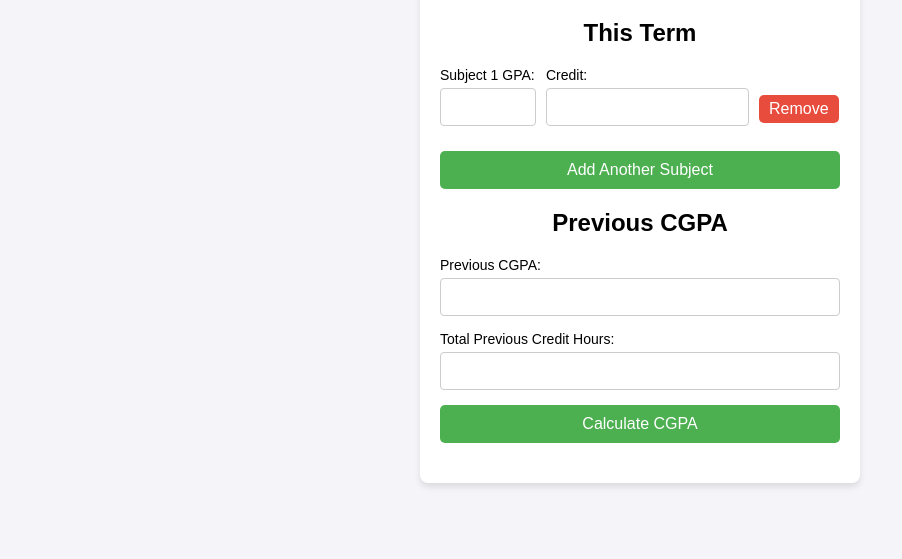
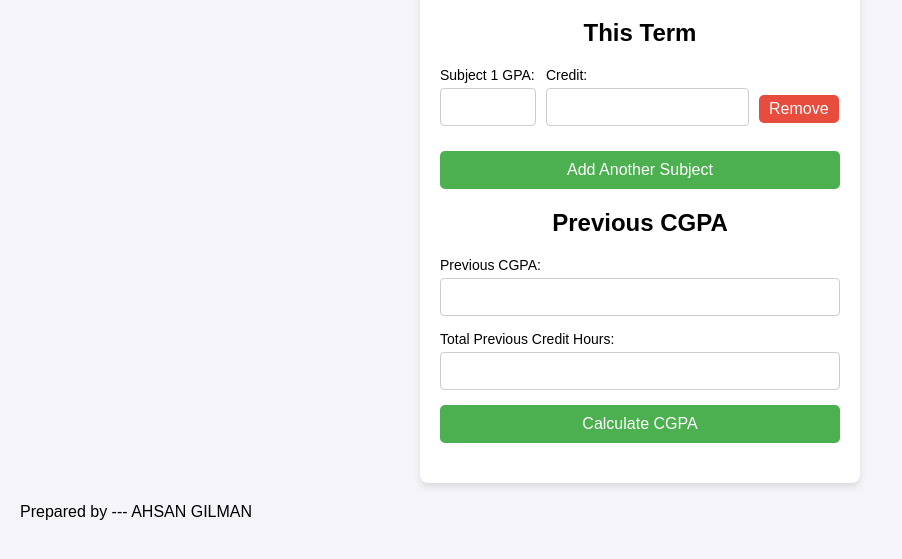
Before and after one commit to Ahsan-Gilman/CGPA, a plain HTML site: page cgpa_calculator.html in a window 1280 px wide. Shown: the part 121-680 px from the top of the page, without its empty margins (0-902 px from the left). Drawn offline with Linux system fonts and the light colour scheme.

Commit message:
Update cgpa_calculator.html

```diff
--- a/cgpa_calculator.html
+++ b/cgpa_calculator.html
@@ -176,5 +176,8 @@
             document.getElementById('result').innerText = `This Term GPA: ${termGpa}\nOverall CGPA: ${overallCgpa}`;
         });
     </script>
+  <footer>
+        Prepared by --- AHSAN GILMAN
+  </footer>
 </body>
 </html>
```
